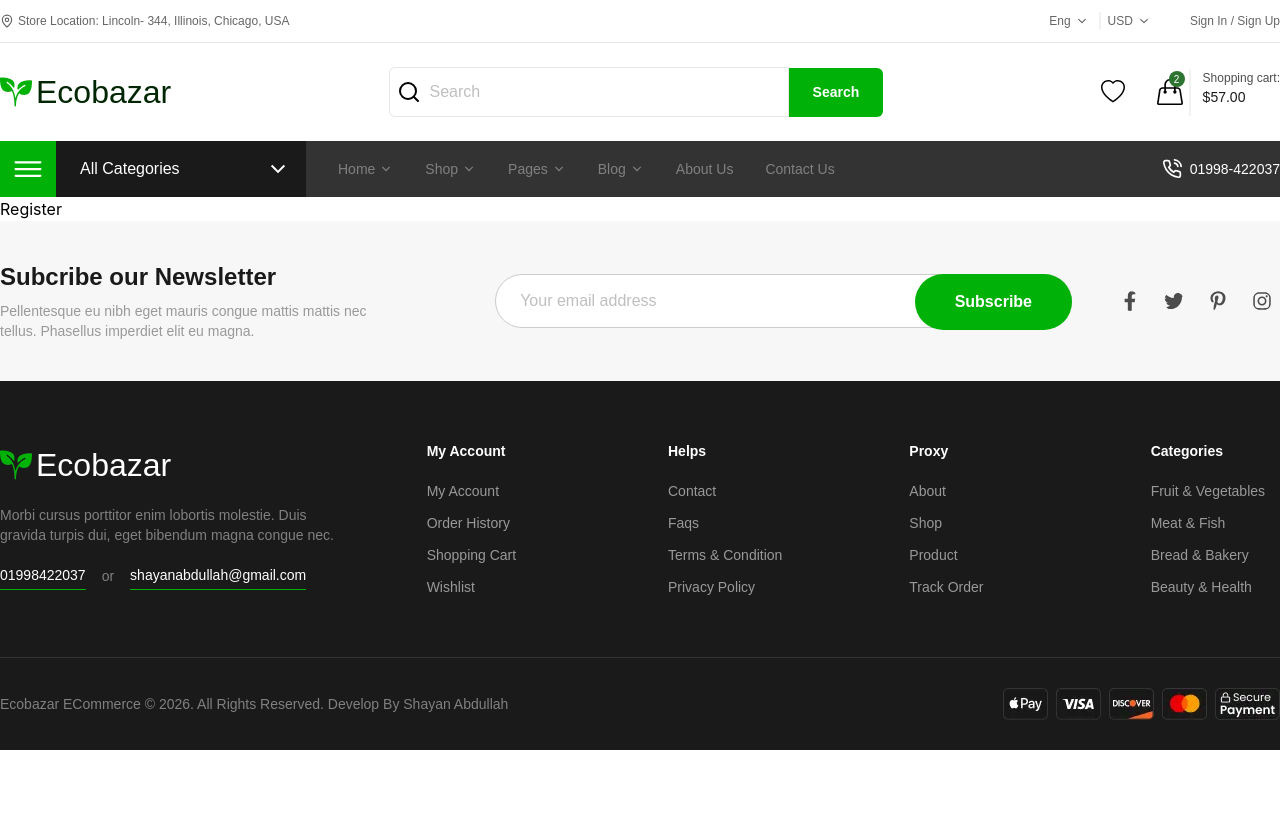
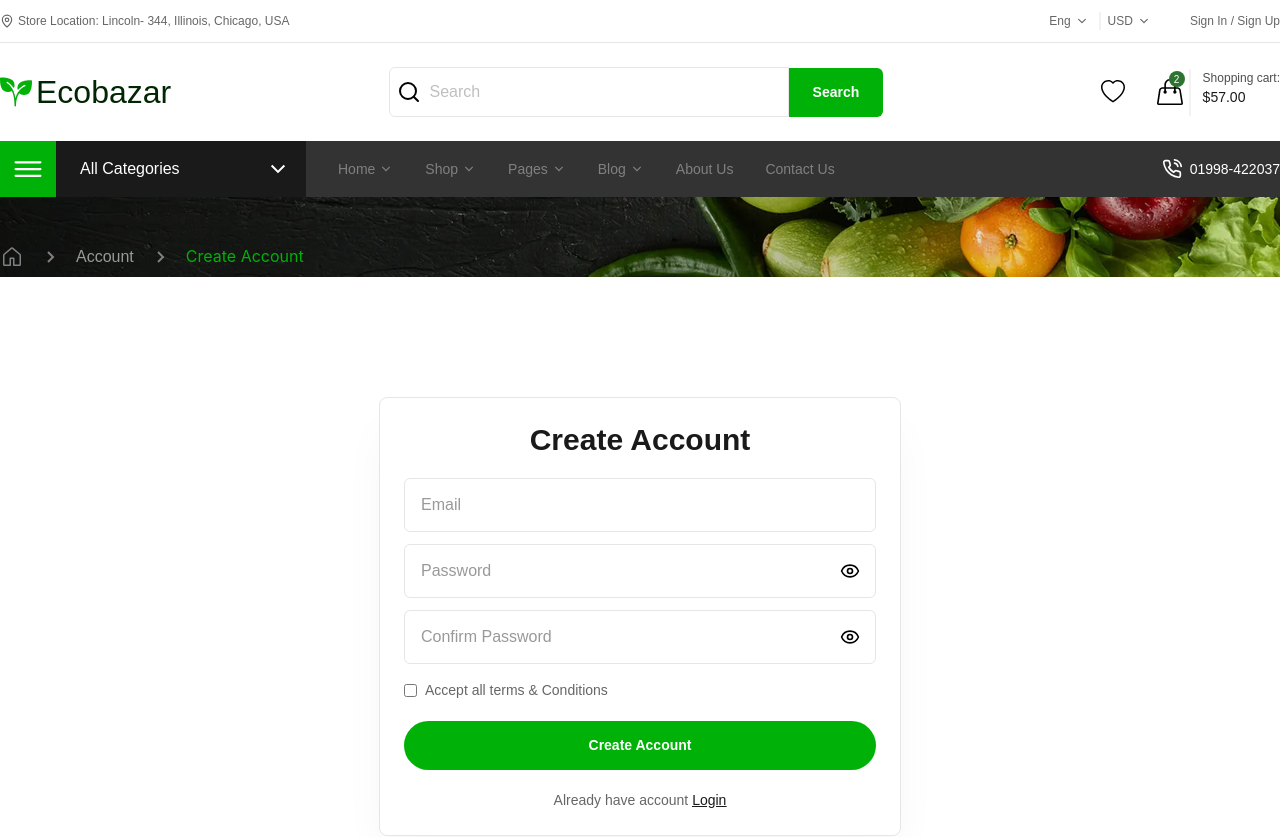
Before and after one commit to shayanabdullah/Eco-bazar, a React (Vite) app: page /register in a window 1280 px wide. Shown: the top 837 px of the page. Before the commit the page ends 800 px from the top, so only its background shows below. Built offline with nearby package versions, Linux system fonts and the light colour scheme.

Commit message:
register page done

```diff
--- a/src/pages/Register.jsx
+++ b/src/pages/Register.jsx
@@ -1,9 +1,115 @@
-import React from 'react'
+import React, { useState } from "react";
+import Container from "../components/layouts/Container";
+import bg from "../assets/images/breadcrum-bg.webp";
+import { GoHome } from "react-icons/go";
+import { BiChevronLeft, BiChevronRight } from "react-icons/bi";
+import { LuEye, LuEyeOff } from "react-icons/lu";
+import { Link } from 'react-router';
 
 const Register = () => {
+  const [showPass, setShowPass] = useState(false);
+  const [showConPass, setShowConPass] = useState(false);
+  const [type, setType] = useState("password");
+  const [typeCon, setTypeCon] = useState("password");
+
+  const handleShow = () => {
+    setShowPass((prev) => !prev);
+    setType(showPass ? "text" : "password");
+  };
+  const handleShowCon = () => {
+    setShowConPass((prev) => !prev);
+    setTypeCon(showConPass ? "text" : "password");
+  };
+
   return (
-    <div>Register</div>
-  )
-}
+    <>
+      <section className="relative">
+        <img
+          src={bg}
+          alt="bg"
+          width={"100%"}
+          height={"100%"}
+          className="absolute top-0 left-0 -z-1 "
+        />
 
-export default Register
+        <Container>
+          {/* Temporary Bread crums */}
+          <div className="main md:py-12">
+            <div className="flex items-center gap-3.5 text-gray-5 text-2xl">
+              <GoHome />
+              <BiChevronRight />
+              <span className="font-poppins font-normal text-body-md text-gray-4">
+                Account
+              </span>
+              <BiChevronRight />
+              <span className="text-primaryfont-poppins font-normal text-body-md text-primary">
+                {" "}
+                Create Account
+              </span>
+            </div>
+          </div>
+
+          <div className="main w-full md:py-20 py-10 flex flex-col justify-center md:items-center px-4 md:px-0">
+            <div className="p-4 md:p-6 shadow-2xl border border-gray-1 shadow-[#F2F2F2]  rounded-lg">
+              <div className="text pb-5 text-center">
+                <h2 className="font-poppins font-semibold text-3xl text-gray-9">
+                 Create Account
+                </h2>
+              </div>
+              <div className="inputs flex flex-col gap-y-3 pb-4">
+                <input
+                  type="text"
+                  className="py-3.5 px-4 border border-gray-1 w-full rounded-md font-poppins font-normal text-body-md placeholder:text-gray-4 text-gray-4 md:min-w-118 outline-gray-3"
+                  placeholder="Email"
+                />
+                <div className="password relative">
+                  <input
+                    type={type}
+                    className="py-3.5 px-4 border border-gray-1 w-full rounded-md font-poppins font-normal text-body-md placeholder:text-gray-4 text-gray-4 md:min-w-118 outline-gray-3 relative"
+                    placeholder="Password"
+                  />
+                  <i
+                    className="absolute top-1/2 right-4 -translate-y-1/2 text-xl cursor-pointer"
+                    onClick={handleShow}
+                  >
+                    {type == "text" ? <LuEyeOff /> : <LuEye />}
+                  </i>
+                </div>
+                <div className="password relative">
+                  <input
+                    type={typeCon}
+                    className="py-3.5 px-4 border border-gray-1 w-full rounded-md font-poppins font-normal text-body-md placeholder:text-gray-4 text-gray-4 md:min-w-118 outline-gray-3 relative"
+                    placeholder="Confirm Password"
+                  />
+                  <i
+                    className="absolute top-1/2 right-4 -translate-y-1/2 text-xl cursor-pointer"
+                    onClick={handleShowCon}
+                  >
+                    {typeCon == "text" ? <LuEyeOff /> : <LuEye />}
+                  </i>
+                </div>
+              </div>
+              <div className="w-full flex items-center justify-between pb-5">
+                <div className="flex items-center gap-x-2">
+                  <input type="checkbox" name="forget" id="forget" />
+                  <label
+                    htmlFor="forget"
+                    className="font-poppins font-normal text-body-sm text-gray-6"
+                  >
+                  Accept all terms & Conditions
+                  </label>
+                </div>
+              </div>
+              <button className="w-full rounded-full py-3.5 bg-primary cursor-pointer font-poppins font-semibold text-body-sm text-white mb-5 ">Create Account</button>
+              <div className="font-poppins font-normal text-body-sm text-gray-6 text-center ">
+                <p>Already have account <span className="font-medium text-gray-9 underline"><Link to={'/register'}>Login</Link></span></p>
+              </div>
+            </div>
+          </div>
+        </Container>
+      </section>
+    </>
+  );
+};
+
+export default Register;
```
